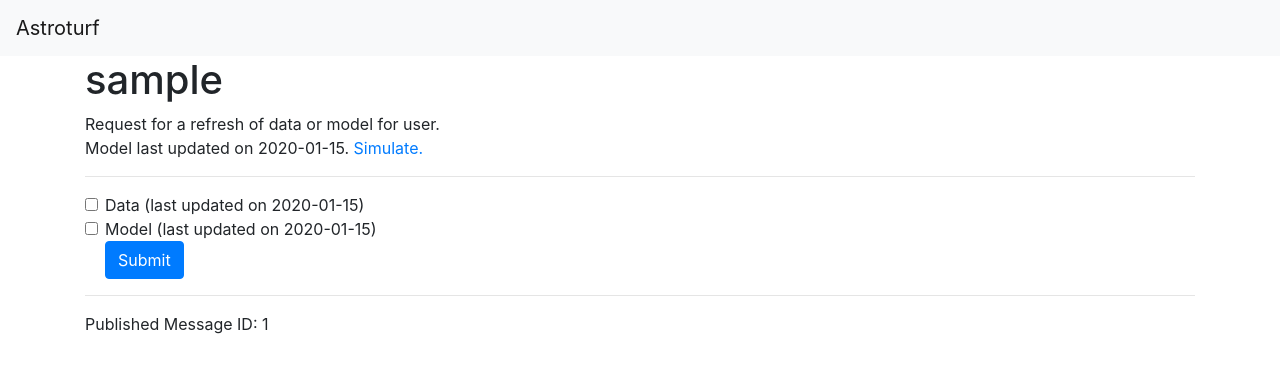
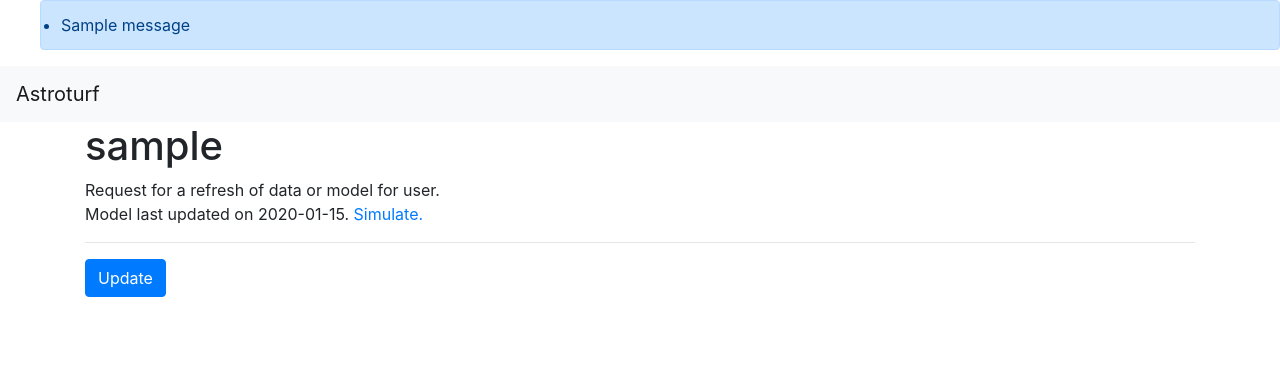
Before and after one commit to tianle91/astroturf, a Flask app: template templates/refresh.html in a window 1280 px wide. Shown: the top 373 px of the page. Run offline with Flask 2, Linux system fonts and the light colour scheme; the template is opened without the code that fills it: most values are stand-ins (such as "Sample title", 1, 10 or a date in 2020); one stand-in notice (Sample message) is shown; parts of the project's set-up code (start-up, migrations or seed data) failed here and were passed over; some libraries are stand-ins or nearby versions.

Commit message:
use flash to alert user, reduce options to update

```diff
--- a/templates/base.html
+++ b/templates/base.html
@@ -10,6 +10,18 @@
     <link rel="stylesheet" href="https://stackpath.bootstrapcdn.com/bootstrap/4.3.1/css/bootstrap.min.css" integrity="sha384-ggOyR0iXCbMQv3Xipma34MD+dH/1fQ784/j6cY/iJTQUOhcWr7x9JvoRxT2MZw1T" crossorigin="anonymous">
 </head>
 
+{% with messages = get_flashed_messages() %}
+    {% if messages %}
+        <ul class=flashes>
+        {% for message in messages %}
+            <div class="alert alert-primary" role="alert">
+                <li>{{ message }}</li>
+            </div>
+        {% endfor %}
+        </ul>
+    {% endif %}
+{% endwith %}
+
 <body>
     <nav class="navbar navbar-expand-md navbar-light bg-light">
         <a class="navbar-brand" href="{{ url_for('index')}}">Astroturf</a>
--- a/templates/refresh.html
+++ b/templates/refresh.html
@@ -9,16 +9,6 @@ Model last updated on {{ userrefresh['modellastupdated'] }}.
 <hr>
 <!--TODO: show some progress or something?-->
 <form method="post">
-    <div class="form-check">
-        <input class="form-check-input" type="checkbox" name="update_data" id="refreshData">
-        <label class="form-check-label" for="refreshData"> Data (last updated on {{ userrefresh['datalastupdated'] }})</label>
-        <br>
-        <input class="form-check-input" type="checkbox" name="update_model" id="refreshModel">
-        <label class="form-check-label" for="refreshModel"> Model (last updated on {{ userrefresh['modellastupdated'] }})</label>
-        <br>
-        <button type="submit" class="btn btn-primary">Submit</button>
-    </div>
+    <button type="submit" class="btn btn-primary">Update</button>
 </form>
-<hr>
-Published Message ID: {{ userrefresh['pub_message_id'] }}
 {% endblock %}
--- a/ui.py
+++ b/ui.py
@@ -4,7 +4,7 @@ import json
 import os
 from typing import Optional
 
-from flask import Flask, render_template, request
+from flask import Flask, render_template, request, flash, redirect, url_for
 from google.cloud import pubsub_v1
 from google.cloud import storage
 
@@ -13,8 +13,13 @@ from praw_utils import get_reddit
 
 app = Flask(__name__)
 client = storage.Client()
+
+# some clients and variables
 reddit = get_reddit(client, 'astroturf-dev-configs')
 config_bucket = client.bucket('astroturf-dev-configs')
+app.secret_key = config_bucket.blob('app_secret_key').download_as_string()
+
+# some paths
 path_config = json.loads(config_bucket.blob('pathConfig.json').download_as_string())
 model_bucket = path_config['model_bucket']
 cloud_model_path = path_config['model_path']
@@ -79,12 +84,8 @@ def refresh(username):
         'datalastupdated': data_last_updated(username)
     }
     if request.method == 'POST':
-        future = publisher.publish(
-            topic_path,
-            b'model update request',
-            update_data=str('update_data' in request.form),
-            update_model=str('update_model' in request.form),
-        )
+        future = publisher.publish(topic_path, str.encode(username))
         message_id = future.result()
-        userrefresh.update({'pub_message_id': message_id})
+        flash('Submitted request to refresh User: {}. Published Message ID: {}'.format(username, message_id))
+        return redirect(url_for('index'))
     return render_template('refresh.html', userrefresh=userrefresh)
```
